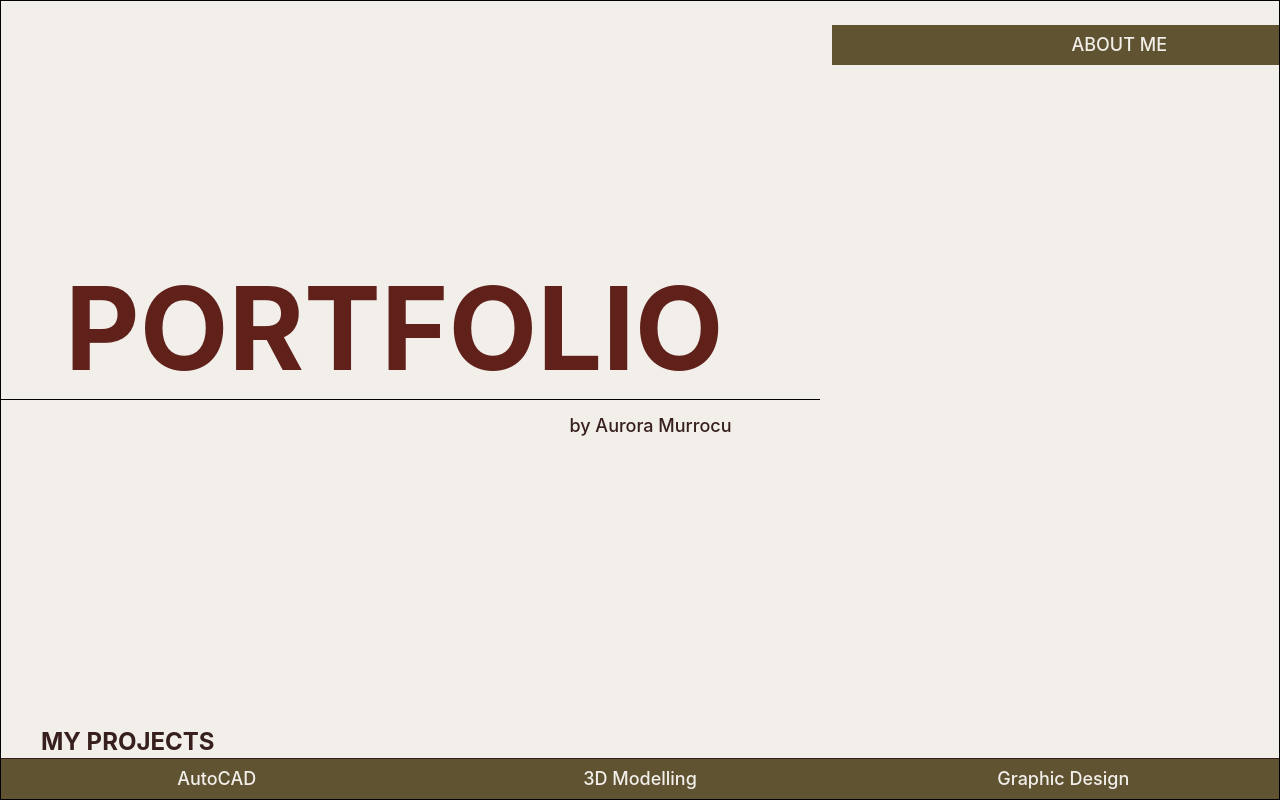
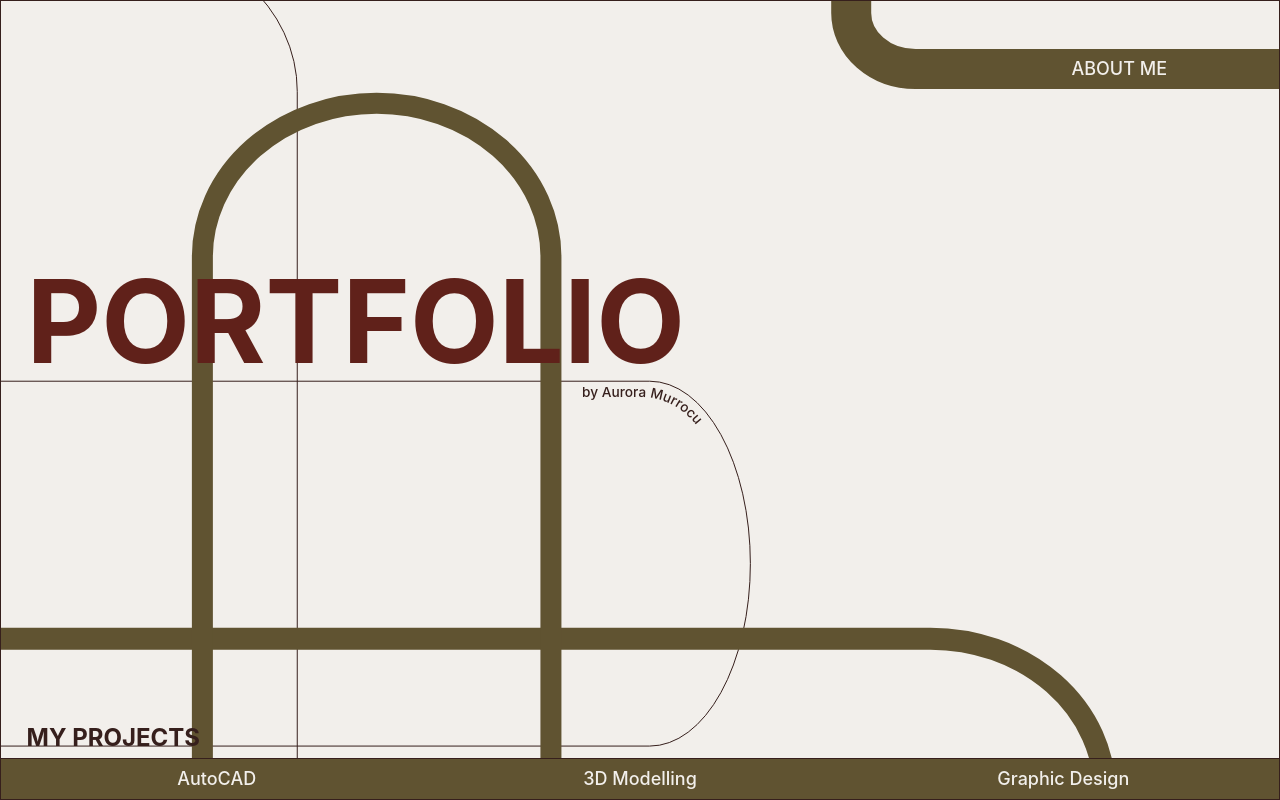
Before and after one commit to amurmur05/portafolio-web, a Vue app: page /#/ in a window 1280 px wide. Built offline with nearby package versions, Linux system fonts and the light colour scheme.

Commit message:
Perfeziona geometrie e tipografia della home

```diff
--- a/src/pages/home/Home.vue
+++ b/src/pages/home/Home.vue
@@ -6,8 +6,10 @@ const previewImage = ref('')
 </script>
 
 <template>
-  <main class="relative flex min-h-screen flex-col border border-black bg-warm-white">
-    <section class="relative grid w-full flex-1 place-items-center">
+  <main class="relative flex min-h-screen flex-col overflow-hidden border border-deep-brown bg-warm-white">
+
+    <section class="relative flex flex-1 overflow-hidden">
+
       <Transition
         enter-active-class="transition-opacity duration-700"
         enter-from-class="opacity-0!"
@@ -22,40 +24,140 @@ const previewImage = ref('')
         />
       </Transition>
 
-      <header class="relative z-10 ml-6 mt-24 w-fit self-start justify-self-start pr-6 md:ml-16 md:mt-0 md:self-center md:-translate-y-6 md:pr-24">
+      <!-- Geometrie -->
+
+      <svg
+        viewBox="0 0 660 444"
+        preserveAspectRatio="none"
+        class="pointer-events-none absolute inset-0 hidden h-full w-full md:block"
+        aria-hidden="true"
+      >
+
+        <g
+          fill="none"
+          stroke="currentColor"
+          stroke-width="1"
+          :class="previewImage ? 'text-white' : 'text-deep-brown'"
+        >
+
+          <path
+            d="M -27 444
+               V 53
+               A 90 90 0 0 1 153 53
+               V 444"
+            vector-effect="non-scaling-stroke"
+          />
+
+          <path
+            d="M 0 223
+               H 335
+               A 52 107 0 0 1 335 437
+               H 0"
+            vector-effect="non-scaling-stroke"
+          />
+
+          <path
+            d="M 0 374
+               H 480
+               A 90 90 0 0 1 570 464"
+            fill="none"
+            stroke="currentColor"
+            stroke-width="22"
+            vector-effect="non-scaling-stroke"
+            :class="previewImage ? 'text-white' : 'text-soft-olive'"
+          />
+
+        </g>
+
+        <!-- Arco verticale principale -->
+
+        <path
+          d="M 104 444
+             V 150
+             A 90 90 0 0 1 284 150
+             V 444"
+          fill="none"
+          stroke="currentColor"
+          stroke-width="21"
+          vector-effect="non-scaling-stroke"
+          :class="previewImage ? 'text-white' : 'text-soft-olive'"
+        />
+
+      </svg>
+
+      <!-- Firma con proporzioni indipendenti -->
+
+      <svg
+        viewBox="0 0 280 180"
+        preserveAspectRatio="xMinYMin meet"
+        class="pointer-events-none absolute left-[45.45%] top-[50.23%] z-10 hidden w-[15%] overflow-visible md:block"
+        :class="previewImage ? 'text-white' : 'text-deep-brown'"
+        role="img"
+        aria-label="by Aurora Murrocu"
+      >
+
+        <defs>
+          <path
+            id="signature"
+            d="M 0 23
+               H 82
+               C 145 23 185 70 196 135"
+          />
+        </defs>
+
+        <text
+          fill="currentColor"
+          font-size="20"
+          font-weight="500"
+          style="font-family: inherit;"
+        >
+          <textPath
+            href="#signature"
+            startOffset="0%"
+          >
+            by Aurora Murrocu
+          </textPath>
+        </text>
+
+      </svg>
+
+      <!-- Titolo principale -->
+
+      <header class="absolute bottom-[50%] left-[2%] z-10">
+
         <h1
-class="text-4xl font-bold sm:text-6xl md:text-8xl lg:text-[clamp(6rem,9vw,10rem)] leading-none"
+          class="text-[12vw] font-bold leading-none sm:text-6xl md:text-8xl lg:text-[clamp(6rem,9vw,10rem)]"
           :class="previewImage ? 'text-white' : 'text-deep-wine'"
         >
           PORTFOLIO
         </h1>
 
-        <hr
-          class="my-3 -ml-6 -mr-6 md:-ml-16 md:-mr-24"
-          :class="previewImage ? 'border-white' : 'border-black'"
-        />
-
         <p
-          class="-mr-2 text-right text-lg font-medium"
+          class="mt-4 text-right text-lg font-medium md:hidden"
           :class="previewImage ? 'text-white' : 'text-deep-brown'"
         >
           by Aurora Murrocu
         </p>
+
       </header>
 
       <h2
-        class="absolute bottom-1 left-10 z-10 text-2xl font-bold leading-none"
+        class="absolute bottom-2 left-[2%] z-10 text-2xl font-bold leading-none"
         :class="previewImage ? 'text-white' : 'text-deep-brown'"
       >
         MY PROJECTS
       </h2>
+
     </section>
 
-   <div class="grid w-full grid-cols-3 border-t border-deep-brown bg-soft-olive px-2 [&>a]:text-warm-white [&>a:hover]:bg-deep-brown [&>a:hover]:text-warm-white max-md:[&>a]:px-1 max-md:[&>a]:text-xs md:gap-x-6 md:px-4">
+    <!-- Barra inferiore -->
+
+    <div class="relative z-20 grid w-full grid-cols-3 border-t border-deep-brown bg-soft-olive px-2 [&>a]:text-warm-white [&>a:hover]:bg-deep-brown [&>a:hover]:text-warm-white md:gap-x-6 md:px-4">
+
       <Button
         variant="ghost"
         as-child
-        class="h-10 px-1 text-xs text-deep-brown underline-offset-4 hover:underline focus-visible:underline md:px-4 md:text-lg"
+        class="h-10 px-1 text-xs hover:underline md:px-4 md:text-lg"
       >
         <RouterLink
           to="/autocad"
@@ -71,7 +173,7 @@ class="text-4xl font-bold sm:text-6xl md:text-8xl lg:text-[clamp(6rem,9vw,10rem)
       <Button
         variant="ghost"
         as-child
-        class="h-10 px-1 text-xs text-deep-brown underline-offset-4 hover:underline focus-visible:underline md:px-4 md:text-lg"
+        class="h-10 px-1 text-xs hover:underline md:px-4 md:text-lg"
       >
         <RouterLink
           to="/3d-modelling"
@@ -87,7 +189,7 @@ class="text-4xl font-bold sm:text-6xl md:text-8xl lg:text-[clamp(6rem,9vw,10rem)
       <Button
         variant="ghost"
         as-child
-        class="h-10 px-1 text-xs text-deep-brown underline-offset-4 hover:underline focus-visible:underline md:px-4 md:text-lg"
+        class="h-10 px-1 text-xs hover:underline md:px-4 md:text-lg"
       >
         <RouterLink
           to="/graphic-design"
@@ -99,16 +201,42 @@ class="text-4xl font-bold sm:text-6xl md:text-8xl lg:text-[clamp(6rem,9vw,10rem)
           Graphic Design
         </RouterLink>
       </Button>
+
     </div>
 
-  <div class="absolute right-0 top-6 z-20 flex h-10 items-center justify-end bg-soft-olive pl-4 pr-6 md:left-[65%] md:pr-24">
+    <!-- About Me -->
+
+    <div class="absolute right-0 top-0 z-20 h-24 w-48 md:w-[36%]">
+
+      <svg
+        viewBox="0 0 400 96"
+        preserveAspectRatio="none"
+        class="pointer-events-none absolute inset-0 h-full w-full text-soft-olive"
+        aria-hidden="true"
+      >
+        <path
+          d="M 28 -80
+             V 12
+             A 56 56 0 0 0 84 68
+             H 400"
+          fill="none"
+          stroke="currentColor"
+          stroke-width="40"
+          vector-effect="non-scaling-stroke"
+        />
+      </svg>
+
       <Button
         variant="ghost"
         as-child
-    class="h-full rounded-none text-warm-white hover:bg-deep-brown hover:text-warm-white md:text-lg"
+        class="absolute right-6 top-[71%] h-10 -translate-y-1/2 rounded-none text-warm-white hover:bg-deep-brown hover:text-warm-white md:right-24 md:text-lg"
       >
-    <RouterLink to="/about-me">ABOUT ME</RouterLink>
+        <RouterLink to="/about-me">
+          ABOUT ME
+        </RouterLink>
       </Button>
+
     </div>
+
   </main>
 </template>
```
Lines whose indentation alone changed are shown as unchanged.
